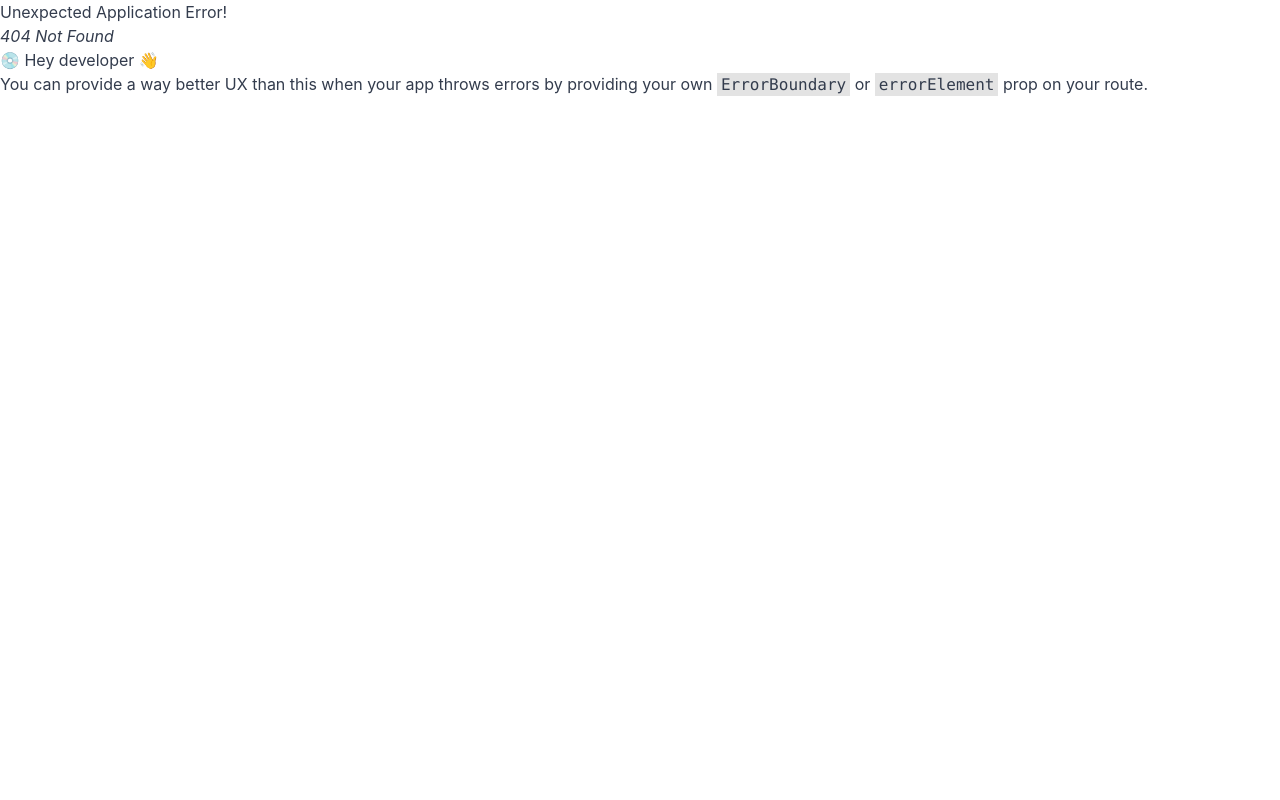
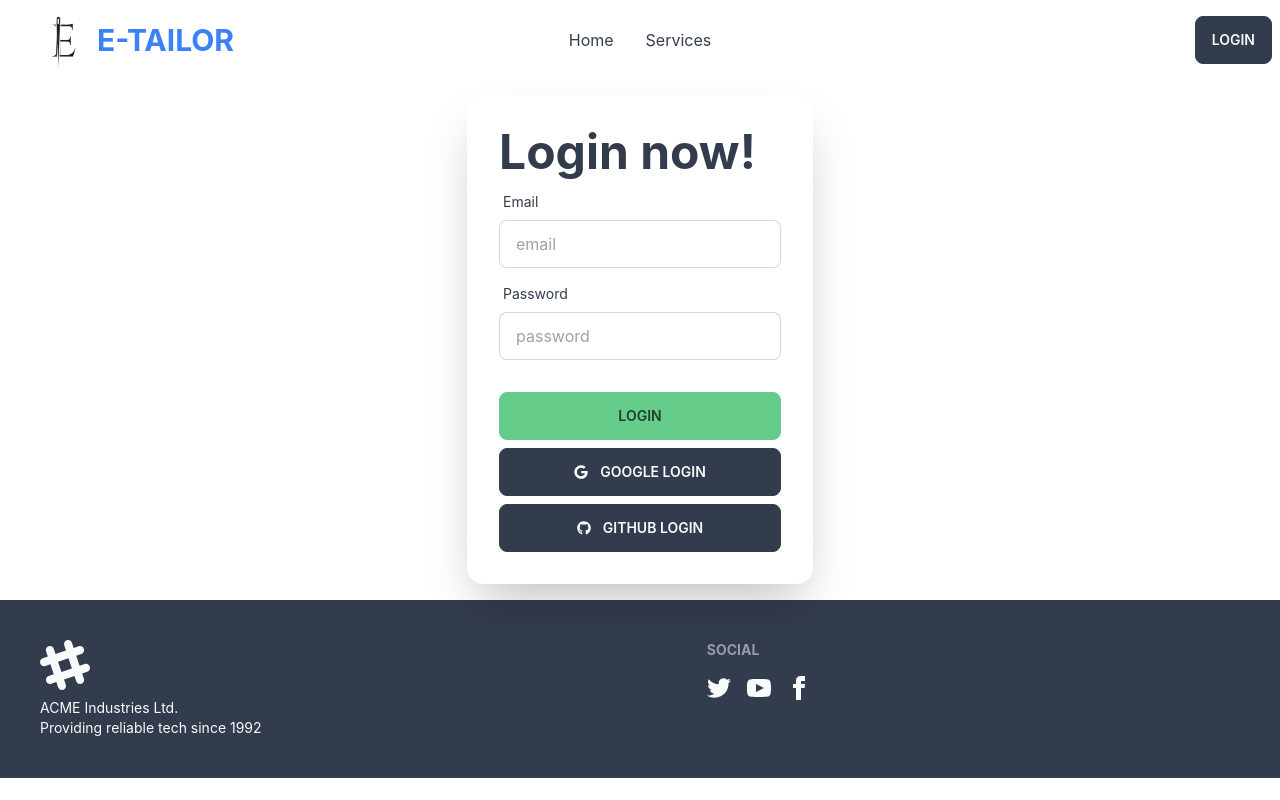
Before and after one commit to shahiduzzamansony/E-tailor, a React (Create React App) app: page /login in a window 1280 px wide. Before the commit this address had no page. Built offline with nearby package versions, Linux system fonts and the light colour scheme.

Commit message:
login page created

```diff
--- a/package.json
+++ b/package.json
@@ -9,6 +9,7 @@
     "daisyui": "^2.38.1",
     "react": "^18.2.0",
     "react-dom": "^18.2.0",
+    "react-icons": "^4.6.0",
     "react-router-dom": "^6.4.3",
     "react-scripts": "5.0.1",
     "web-vitals": "^2.1.4"
--- a/src/Layout/Main/Main.js
+++ b/src/Layout/Main/Main.js
@@ -1,5 +1,6 @@
 import React from "react";
 import { Outlet } from "react-router-dom";
+import Footer from "../../pages/Shared/Footer/Footer";
 import Header from "../../pages/Shared/Header/Header";
 
 const Main = () => {
@@ -7,6 +8,7 @@
     <div>
       <Header></Header>
       <Outlet></Outlet>
+      <Footer></Footer>
     </div>
   );
 };
--- a/src/Routes.js
+++ b/src/Routes.js
@@ -1,5 +1,7 @@
 import Main from "./Layout/Main/Main";
 import Home from "./pages/Home/Home";
+import Login from "./pages/Login/Login";
+import Services from "./pages/Services/Services";
 
 const { createBrowserRouter } = require("react-router-dom");
 
@@ -12,6 +14,10 @@
         path: "/",
         element: <Home></Home>,
       },
+      {
+        path: "/login",
+        element: <Login></Login>,
+      },
     ],
   },
 ]);
--- /dev/null
+++ b/src/pages/Banner/Banner.js
@@ -0,0 +1,29 @@
+import React from "react";
+import { Link } from "react-router-dom";
+import banner from "../../images/banner.jpg";
+
+const Banner = () => {
+  return (
+    <div>
+      <div className="card lg:card-side bg-base-100 shadow-xl mx-32">
+        <figure>
+          <img src={banner} alt="Album" />
+        </figure>
+        <div className="card-body">
+          <h2 className="card-title text-4xl">Town's Best Tailor!</h2>
+          <p className="text-xl mt-4">
+            We provide the best tailoring services in the town.
+            <br /> Just trust us once and experience the luxury of tailoring.
+          </p>
+          <div className="card-actions justify-start">
+            <Link>
+              <button className="btn btn-primary">More About Us</button>
+            </Link>
+          </div>
+        </div>
+      </div>
+    </div>
+  );
+};
+
+export default Banner;
--- a/src/pages/Home/Home.js
+++ b/src/pages/Home/Home.js
@@ -1,26 +1,11 @@
 import React from "react";
-import { Link } from "react-router-dom";
-import banner from "../../images/banner.jpg";
+import Banner from "../Banner/Banner";
+import Services from "../Services/Services";
 const Home = () => {
   return (
     <div>
-      <div className="card lg:card-side bg-base-100 shadow-xl mx-32">
-        <figure>
-          <img src={banner} alt="Album" />
-        </figure>
-        <div className="card-body">
-          <h2 className="card-title text-4xl">Town's Best Tailor!</h2>
-          <p className="text-xl mt-4">
-            We provide the best tailoring services in the town.<br></br> Just
-            trust us once and experience the luxury of tailoring.
-          </p>
-          <div className="card-actions justify-start">
-            <Link>
-              <button className="btn btn-primary">More About Us</button>
-            </Link>
-          </div>
-        </div>
-      </div>
+      <Banner></Banner>
+      <Services></Services>
     </div>
   );
 };
--- /dev/null
+++ b/src/pages/Login/Login.js
@@ -0,0 +1,47 @@
+import React from "react";
+import { FaGoogle, FaGithub } from "react-icons/fa";
+
+const Login = () => {
+  return (
+    <div className="hero">
+      <div className="hero-content flex">
+        <div className="card flex-shrink-0 w-full max-w-sm shadow-2xl bg-base-100">
+          <div className="card-body">
+            <h1 className="text-5xl font-bold">Login now!</h1>
+            <div className="form-control">
+              <label className="label">
+                <span className="label-text">Email</span>
+              </label>
+              <input
+                type="text"
+                placeholder="email"
+                className="input input-bordered"
+              />
+            </div>
+            <div className="form-control">
+              <label className="label">
+                <span className="label-text">Password</span>
+              </label>
+              <input
+                type="text"
+                placeholder="password"
+                className="input input-bordered"
+              />
+            </div>
+            <div className="form-control mt-6">
+              <button className="btn btn-primary">Login</button>
+            </div>
+            <button className="btn btn-light">
+              <FaGoogle className="mr-3"></FaGoogle>Google Login
+            </button>
+            <button className="btn btn-light">
+              <FaGithub className="mr-3"></FaGithub>Github Login
+            </button>
+          </div>
+        </div>
+      </div>
+    </div>
+  );
+};
+
+export default Login;
--- /dev/null
+++ b/src/pages/Services/Services.js
@@ -0,0 +1,19 @@
+import React, { useEffect, useState } from "react";
+
+const Services = () => {
+  const [services, setServices] = useState([]);
+
+  useEffect(() => {
+    fetch("data.json")
+      .then((res) => res.json())
+      .then((data) => console.log(data));
+  }, []);
+
+  return (
+    <div>
+      <h2>{services.length}</h2>
+    </div>
+  );
+};
+
+export default Services;
--- /dev/null
+++ b/src/pages/Shared/Footer/Footer.js
@@ -0,0 +1,67 @@
+import React from "react";
+import { Link } from "react-router-dom";
+
+const Footer = () => {
+  return (
+    <footer className="footer p-10 bg-neutral text-neutral-content">
+      <div>
+        <svg
+          width="50"
+          height="50"
+          viewBox="0 0 24 24"
+          xmlns="http://www.w3.org/2000/svg"
+          fillRule="evenodd"
+          clipRule="evenodd"
+          className="fill-current"
+        >
+          <path d="M22.672 15.226l-2.432.811.841 2.515c.33 1.019-.209 2.127-1.23 2.456-1.15.325-2.148-.321-2.463-1.226l-.84-2.518-5.013 1.677.84 2.517c.391 1.203-.434 2.542-1.831 2.542-.88 0-1.601-.564-1.86-1.314l-.842-2.516-2.431.809c-1.135.328-2.145-.317-2.463-1.229-.329-1.018.211-2.127 1.231-2.456l2.432-.809-1.621-4.823-2.432.808c-1.355.384-2.558-.59-2.558-1.839 0-.817.509-1.582 1.327-1.846l2.433-.809-.842-2.515c-.33-1.02.211-2.129 1.232-2.458 1.02-.329 2.13.209 2.461 1.229l.842 2.515 5.011-1.677-.839-2.517c-.403-1.238.484-2.553 1.843-2.553.819 0 1.585.509 1.85 1.326l.841 2.517 2.431-.81c1.02-.33 2.131.211 2.461 1.229.332 1.018-.21 2.126-1.23 2.456l-2.433.809 1.622 4.823 2.433-.809c1.242-.401 2.557.484 2.557 1.838 0 .819-.51 1.583-1.328 1.847m-8.992-6.428l-5.01 1.675 1.619 4.828 5.011-1.674-1.62-4.829z"></path>
+        </svg>
+        <p>
+          ACME Industries Ltd.
+          <br />
+          Providing reliable tech since 1992
+        </p>
+      </div>
+      <div>
+        <span className="footer-title">Social</span>
+        <div className="grid grid-flow-col gap-4">
+          <Link>
+            <svg
+              xmlns="http://www.w3.org/2000/svg"
+              width="24"
+              height="24"
+              viewBox="0 0 24 24"
+              className="fill-current"
+            >
+              <path d="M24 4.557c-.883.392-1.832.656-2.828.775 1.017-.609 1.798-1.574 2.165-2.724-.951.564-2.005.974-3.127 1.195-.897-.957-2.178-1.555-3.594-1.555-3.179 0-5.515 2.966-4.797 6.045-4.091-.205-7.719-2.165-10.148-5.144-1.29 2.213-.669 5.108 1.523 6.574-.806-.026-1.566-.247-2.229-.616-.054 2.281 1.581 4.415 3.949 4.89-.693.188-1.452.232-2.224.084.626 1.956 2.444 3.379 4.6 3.419-2.07 1.623-4.678 2.348-7.29 2.04 2.179 1.397 4.768 2.212 7.548 2.212 9.142 0 14.307-7.721 13.995-14.646.962-.695 1.797-1.562 2.457-2.549z"></path>
+            </svg>
+          </Link>
+          <Link>
+            <svg
+              xmlns="http://www.w3.org/2000/svg"
+              width="24"
+              height="24"
+              viewBox="0 0 24 24"
+              className="fill-current"
+            >
+              <path d="M19.615 3.184c-3.604-.246-11.631-.245-15.23 0-3.897.266-4.356 2.62-4.385 8.816.029 6.185.484 8.549 4.385 8.816 3.6.245 11.626.246 15.23 0 3.897-.266 4.356-2.62 4.385-8.816-.029-6.185-.484-8.549-4.385-8.816zm-10.615 12.816v-8l8 3.993-8 4.007z"></path>
+            </svg>
+          </Link>
+          <Link>
+            <svg
+              xmlns="http://www.w3.org/2000/svg"
+              width="24"
+              height="24"
+              viewBox="0 0 24 24"
+              className="fill-current"
+            >
+              <path d="M9 8h-3v4h3v12h5v-12h3.642l.358-4h-4v-1.667c0-.955.192-1.333 1.115-1.333h2.885v-5h-3.808c-3.596 0-5.192 1.583-5.192 4.615v3.385z"></path>
+            </svg>
+          </Link>
+        </div>
+      </div>
+    </footer>
+  );
+};
+
+export default Footer;
--- a/src/pages/Shared/Header/Header.js
+++ b/src/pages/Shared/Header/Header.js
@@ -29,18 +29,21 @@
           >
             <li>
               <Link to="/">
-                <a href>Home</a>
+                <a href="/">Home</a>
               </Link>
             </li>
             <li>
               <Link to="/services">
-                <a href>Services</a>
+                <a href="/">Services</a>
               </Link>
             </li>
           </ul>
         </div>
         <img className="h-16 ml-6" src={logo} alt="logo"></img>
-        <a href className="btn btn-ghost text-3xl text-blue-500 font-bold pl-0">
+        <a
+          href="/"
+          className="btn btn-ghost text-3xl text-blue-500 font-bold pl-0"
+        >
           E-Tailor
         </a>
       </div>
@@ -48,21 +51,19 @@
         <ul className="menu menu-horizontal p-0">
           <li>
             <Link to="/">
-              <a href>Home</a>
+              <a href="/">Home</a>
             </Link>
           </li>
           <li>
             <Link to="/services">
-              <a href>Services</a>
+              <a href="/">Services</a>
             </Link>
           </li>
         </ul>
       </div>
       <div className="navbar-end">
-        <Link>
-          <a href className="btn">
-            Log in
-          </a>
+        <Link to="/login">
+          <button className="btn">Login</button>
         </Link>
       </div>
     </div>
```
Also changed, not shown: data.json (renamed from src/data.json), 1 other file (tests, documents, lock files or other folders).
